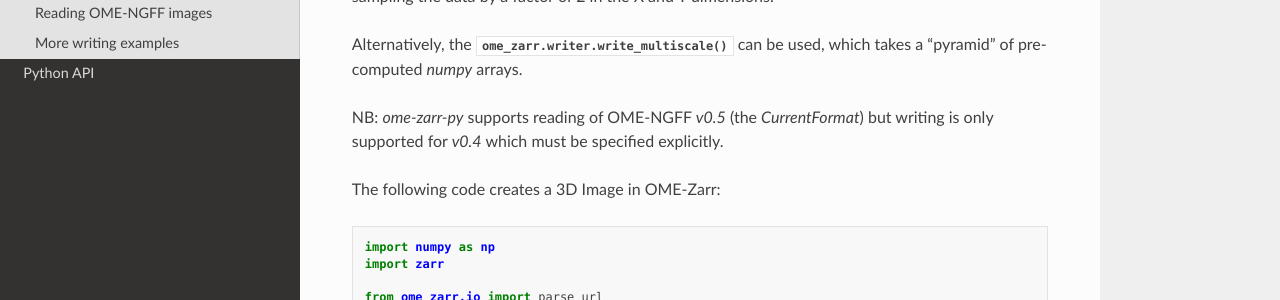
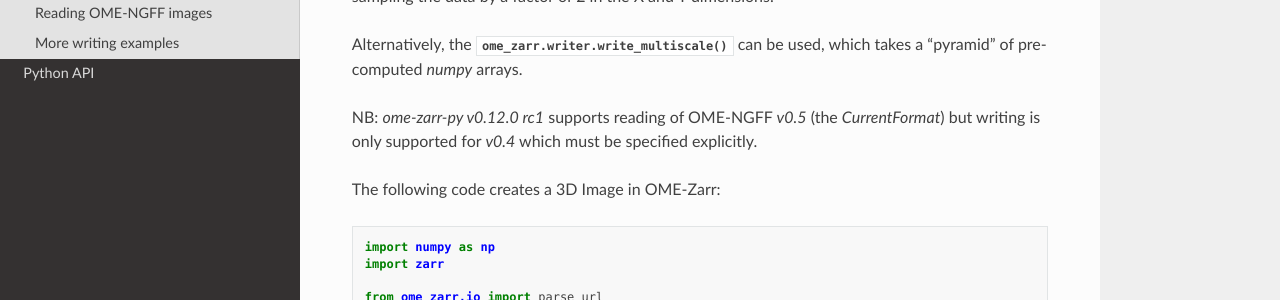
Before and after one commit to ome/ome-zarr-py, a Sphinx documentation site: the page built from docs/source/python.rst, in a window 1280 px wide and 900 px high. Shown: the part 304-604 px from the top of the window. Built offline with Sphinx 7.4.7 and the Read the Docs theme 3.1.0, drawn with Linux system fonts in a browser that asks for light colours.

Commit message:
clarify rc1 version in docs

```diff
--- a/docs/source/python.rst
+++ b/docs/source/python.rst
@@ -13,7 +13,7 @@ of 2 in the X and Y dimensions.
 Alternatively, the :py:func:`ome_zarr.writer.write_multiscale` can be used, which takes a
 "pyramid" of pre-computed `numpy` arrays.
 
-NB: `ome-zarr-py` supports reading of OME-NGFF `v0.5` (the `CurrentFormat`) but writing
+NB: `ome-zarr-py v0.12.0 rc1` supports reading of OME-NGFF `v0.5` (the `CurrentFormat`) but writing
 is only supported for `v0.4` which must be specified explicitly.
 
 The following code creates a 3D Image in OME-Zarr::
```
